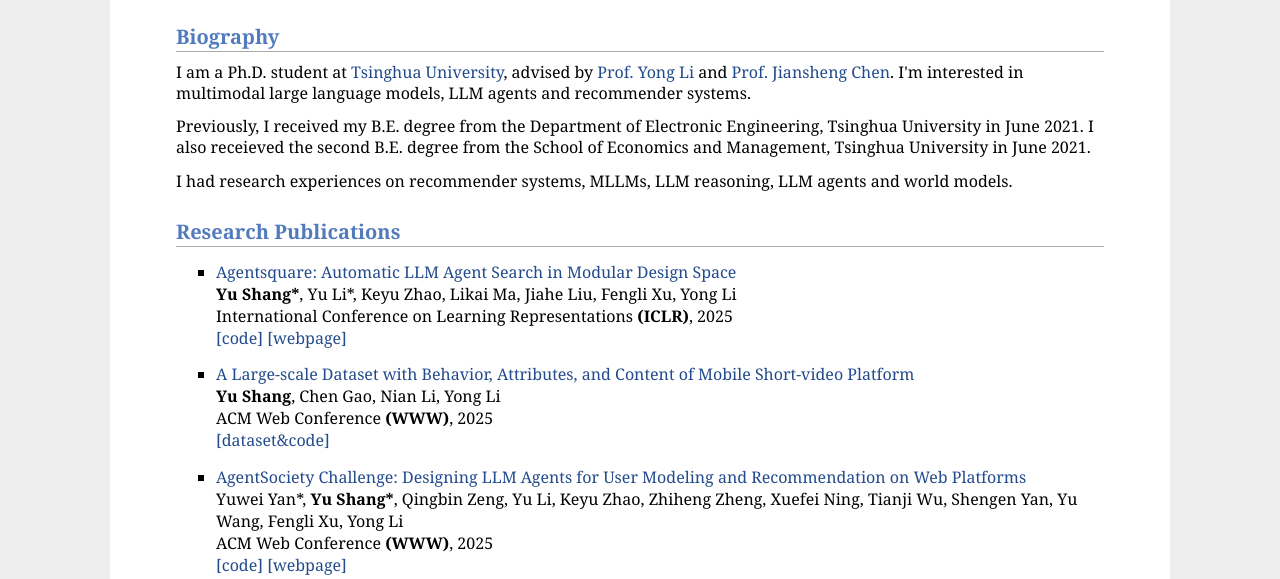
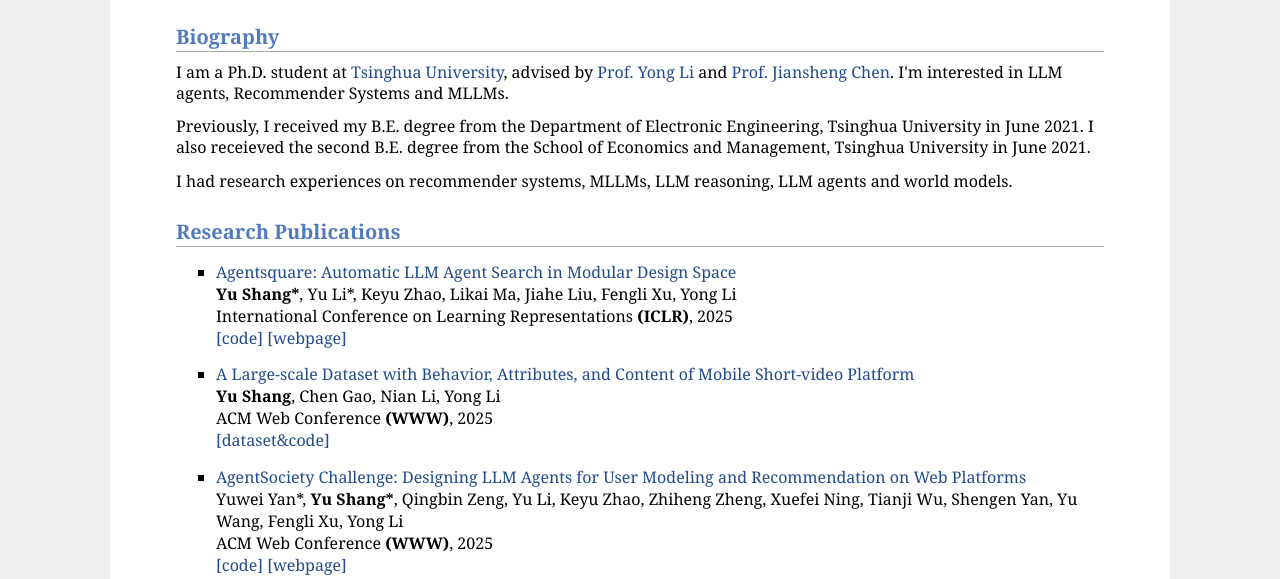
Before and after one commit to shangy21/shangy21.github.io, a plain HTML site: page index.html in a window 1280 px wide. Shown: the part 224-803 px from the top of the page. Drawn offline with Linux system fonts and the light colour scheme.

Commit message:
Update index.html

```diff
--- a/index.html
+++ b/index.html
@@ -29,7 +29,7 @@
 
 
 <h2>Biography</h2>
-    <p> I am a Ph.D. student at <a href="https://www.tsinghua.edu.cn/">Tsinghua University</a>, advised by <a href="https://fi.ee.tsinghua.edu.cn/~liyong/">Prof. Yong Li</a> and <a href="https://jschenthu.weebly.com/publications.html">Prof. Jiansheng Chen</a>. I'm interested in multimodal large language models, LLM agents and recommender systems. </p>
+    <p> I am a Ph.D. student at <a href="https://www.tsinghua.edu.cn/">Tsinghua University</a>, advised by <a href="https://fi.ee.tsinghua.edu.cn/~liyong/">Prof. Yong Li</a> and <a href="https://jschenthu.weebly.com/publications.html">Prof. Jiansheng Chen</a>. I'm interested in LLM agents, Recommender Systems and MLLMs. </p>
 
     <p> Previously, I received my B.E. degree from the Department of Electronic Engineering, Tsinghua University in June 2021. I also receieved the second B.E. degree from the School of Economics and Management, Tsinghua University in June 2021.</p>
 
```
